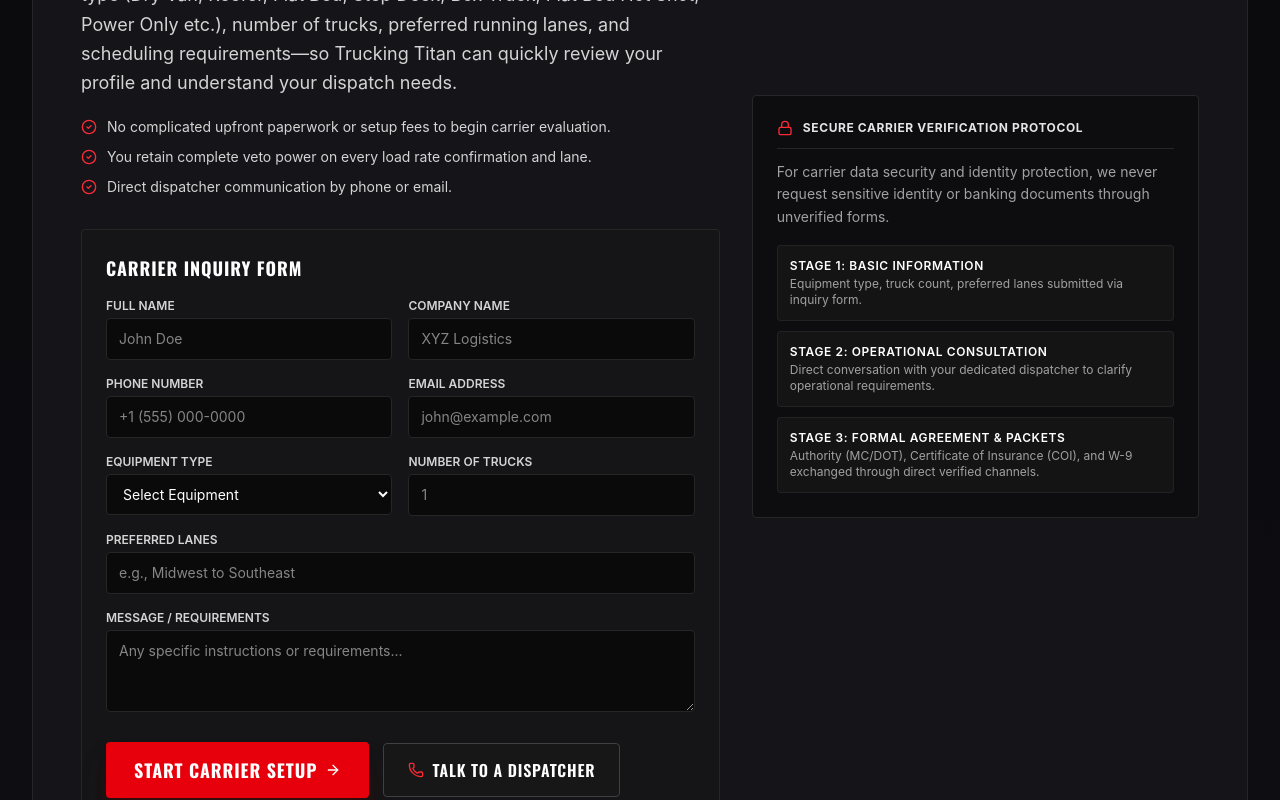
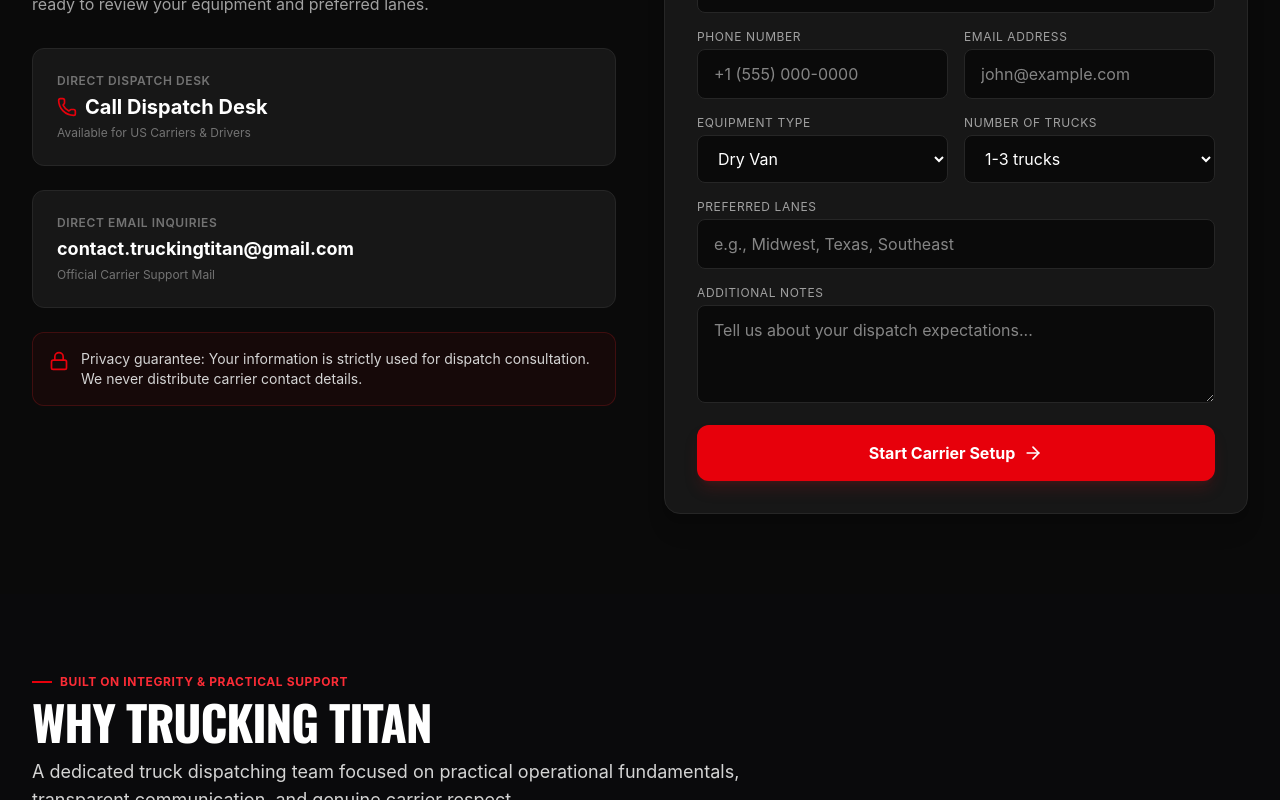
Before and after one commit to muhammadans558/Trucking-Titan, a React (Vite) app: page / in a window 1280 px wide. Shown: the part 6620-7420 px from the top of the page. Built offline with nearby package versions, Linux system fonts and the light colour scheme.

Commit message:
Update CarrierOnboarding.tsx

```diff
--- a/src/components/CarrierOnboarding.tsx
+++ b/src/components/CarrierOnboarding.tsx
@@ -9,255 +9,232 @@
 export const CarrierOnboarding: React.FC<CarrierOnboardingProps> = ({ onStartCarrierSetup }) => {
   const [isSubmitting, setIsSubmitting] = useState(false);
   const [submitted, setSubmitted] = useState(false);
+  const [formDataState, setFormDataState] = useState({
+    fullName: '',
+    companyName: '',
+    phoneNumber: '',
+    emailAddress: '',
+    equipmentType: 'Dry Van',
+    numberOfTrucks: '1-3 trucks',
+    preferredLanes: '',
+    message: ''
+  });
 
   const handleSubmit = async (e: React.FormEvent<HTMLFormElement>) => {
     e.preventDefault();
     setIsSubmitting(true);
 
-    const form = e.currentTarget;
-    const formData = {
-      fullName: (form.elements.namedItem('fullName') as HTMLInputElement)?.value || '',
-      companyName: (form.elements.namedItem('companyName') as HTMLInputElement)?.value || '',
-      phoneNumber: (form.elements.namedItem('phoneNumber') as HTMLInputElement)?.value || '',
-      emailAddress: (form.elements.namedItem('emailAddress') as HTMLInputElement)?.value || '',
-      equipmentType: (form.elements.namedItem('equipmentType') as HTMLSelectElement)?.value || '',
-      numberOfTrucks: (form.elements.namedItem('numberOfTrucks') as HTMLInputElement)?.value || '',
-      preferredLanes: (form.elements.namedItem('preferredLanes') as HTMLInputElement)?.value || '',
-      message: (form.elements.namedItem('message') as HTMLTextAreaElement)?.value || '',
-    };
-
     try {
-      const response = await fetch(
-        'https://formspree.io/f/mdekwpab',
-        {
+      const response = await fetch('https://formspree.io/f/mdekwpab', {
         method: 'POST',
-          body: JSON.stringify(formData),
-        }
-      );
+        headers: {
+          'Content-Type': 'application/json',
+          'Accept': 'application/json'
+        },
+        body: JSON.stringify({
+          fullName: formDataState.fullName,
+          companyName: formDataState.companyName,
+          phoneNumber: formDataState.phoneNumber,
+          emailAddress: formDataState.emailAddress,
+          equipmentType: formDataState.equipmentType,
+          numberOfTrucks: formDataState.numberOfTrucks,
+          preferredLanes: formDataState.preferredLanes,
+          message: formDataState.message
+        }),
+      });
 
       if (response.ok) {
         setSubmitted(true);
-        form.reset();
-        alert('Form successfully submit ho gaya aur data Google Sheet mein save ho gaya!');
+        onStartCarrierSetup();
       } else {
-        alert('Kuch masla ho gaya, baraye meherbani dobara koshish karein.');
+        alert('Kuch masla ho gaya hai, bara-e-meharbani dobara koshish karein.');
       }
     } catch (error) {
-      console.error('Error:', error);
-      alert('Network error ki wajah se form submit nahi ho saka.');
+      console.error('Error submitting form:', error);
+      alert('Network ka masla hai, dobara koshish karein.');
     } finally {
       setIsSubmitting(false);
     }
   };
 
   return (
-    <section className="py-16 md:py-20 bg-gradient-to-b from-[#0a0a0c] to-[#0e0e13] border-b border-neutral-800 relative">
+    <section id="onboarding" className="py-20 bg-neutral-950 text-white">
       <div className="max-w-7xl mx-auto px-4 sm:px-6 lg:px-8">
-        <div className="bg-[#141419] border border-neutral-800 p-6 sm:p-10 lg:p-12 rounded-sm relative overflow-hidden">
-          {/* Subtle Red Brand Accent Line on top */}
-          <div className="absolute top-0 left-0 right-0 h-1 bg-gradient-to-r from-red-600 via-red-500 to-neutral-800" />
+        <div className="grid grid-cols-1 lg:grid-cols-2 gap-12 items-center">
+          <div>
+            <span className="text-red-600 font-semibold uppercase tracking-wider text-sm">Get Connected With Our Team</span>
+            <h2 className="text-3xl sm:text-4xl font-black mt-2 mb-6">LET'S TALK ABOUT <span className="text-red-600">YOUR TRUCK.</span></h2>
+            <p className="text-neutral-400 mb-8">
+              Whether you are an owner-operator wanting to spend less time dialing brokers, or a small fleet seeking consistent dispatch coordination, we're ready to review your equipment and preferred lanes.
+            </p>
 
-          <div className="grid grid-cols-1 lg:grid-cols-12 gap-8 items-center">
-            <div className="lg:col-span-7">
-              <div className="flex items-center gap-2 text-xs font-bold uppercase tracking-wider text-red-500 mb-2.5">
-                <span className="w-5 h-0.5 bg-red-600 inline-block" />
-                <span>Streamlined Carrier Onboarding</span>
+            <div className="bg-neutral-900 border border-neutral-800 p-6 rounded-xl mb-6">
+              <span className="text-xs uppercase tracking-wider text-neutral-500 font-semibold block mb-1">Direct Dispatch Desk</span>
+              <a href={`tel:${COMPANY_PHONE_TEL}`} className="text-xl font-bold flex items-center gap-2 hover:text-red-600 transition-colors">
+                <Phone className="w-5 h-5 text-red-600" />
+                Call Dispatch Desk
+              </a>
+              <span className="text-xs text-neutral-500 mt-1 block">Available for US Carriers & Drivers</span>
             </div>
 
-              <h2 className="text-3xl sm:text-4xl md:text-5xl font-bold font-heading uppercase text-white tracking-tight leading-tight">
-                Ready to Put Your <br />
-                <span className="text-red-500">Next Load in Motion?</span>
-              </h2>
+            <div className="bg-neutral-900 border border-neutral-800 p-6 rounded-xl mb-6">
+              <span className="text-xs uppercase tracking-wider text-neutral-500 font-semibold block mb-1">Direct Email Inquiries</span>
+              <a href="mailto:contact.truckingtitan@gmail.com" className="text-lg font-bold hover:text-red-600 transition-colors">
+                contact.truckingtitan@gmail.com
+              </a>
+              <span className="text-xs text-neutral-500 mt-1 block">Official Carrier Support Mail</span>
+            </div>
 
-              <p className="mt-4 text-base sm:text-lg text-neutral-300 leading-relaxed font-normal">
-                Carriers can provide their basic operational details—such as equipment type (Dry Van, Reefer, Flat Bed, Step Deck, Box Truck, Flat Bed Hot Shot, Power Only etc.), number of trucks, preferred running lanes, and scheduling requirements—so Trucking Titan can quickly review your profile and understand your dispatch needs.
-              </p>
-
-              <div className="mt-5 space-y-2.5">
-                <div className="flex items-start gap-2.5 text-sm text-neutral-300">
-                  <CheckCircle2 className="w-4 h-4 text-red-500 shrink-0 mt-0.5" />
-                  <span>No complicated upfront paperwork or setup fees to begin carrier evaluation.</span>
-                </div>
-                <div className="flex items-start gap-2.5 text-sm text-neutral-300">
-                  <CheckCircle2 className="w-4 h-4 text-red-500 shrink-0 mt-0.5" />
-                  <span>You retain complete veto power on every load rate confirmation and lane.</span>
-                </div>
-                <div className="flex items-start gap-2.5 text-sm text-neutral-300">
-                  <CheckCircle2 className="w-4 h-4 text-red-500 shrink-0 mt-0.5" />
-                  <span>Direct dispatcher communication by phone or email.</span>
+            <div className="border border-red-900/40 bg-red-950/20 p-4 rounded-xl flex items-start gap-3 text-sm text-neutral-300">
+              <Lock className="w-5 h-5 text-red-600 shrink-0 mt-0.5" />
+              <p>Privacy guarantee: Your information is strictly used for dispatch consultation. We never distribute carrier contact details.</p>
             </div>
           </div>
 
-              {/* Onboarding Form Connected to Google Sheets */}
-              <form onSubmit={handleSubmit} className="mt-8 space-y-4 bg-neutral-900/50 p-6 border border-neutral-800 rounded-sm">
-                <h3 className="text-lg font-bold text-white uppercase tracking-wider mb-4">Carrier Inquiry Form</h3>
+          <div className="bg-neutral-900 border border-neutral-800 p-8 rounded-2xl shadow-xl">
+            {!submitted ? (
+              <form onSubmit={handleSubmit} className="space-y-4">
+                <h3 className="text-2xl font-bold mb-2">Carrier Quick Setup</h3>
+                <p className="text-neutral-400 text-sm mb-6">Fill out your fleet details below and our team will reach out immediately.</p>
 
-                <div className="grid grid-cols-1 sm:grid-cols-2 gap-4">
                 <div>
-                    <label className="block text-xs font-semibold text-neutral-300 uppercase mb-1">Full Name</label>
+                  <label className="block text-xs uppercase tracking-wider text-neutral-400 mb-1">Full Name</label>
                   <input
                     type="text"
                     name="fullName"
                     required
+                    value={formDataState.fullName}
+                    onChange={(e) => setFormDataState({...formDataState, fullName: e.target.value})}
+                    className="w-full bg-neutral-950 border border-neutral-800 rounded-lg px-4 py-3 text-white focus:outline-none focus:border-red-600"
                     placeholder="John Doe"
-                      className="w-full bg-neutral-950 border border-neutral-800 text-white px-3 py-2.5 text-sm rounded-sm focus:outline-none focus:border-red-500"
                   />
                 </div>
+
                 <div>
-                    <label className="block text-xs font-semibold text-neutral-300 uppercase mb-1">Company Name</label>
+                  <label className="block text-xs uppercase tracking-wider text-neutral-400 mb-1">Company Name</label>
                   <input
                     type="text"
                     name="companyName"
                     required
-                      placeholder="XYZ Logistics"
-                      className="w-full bg-neutral-950 border border-neutral-800 text-white px-3 py-2.5 text-sm rounded-sm focus:outline-none focus:border-red-500"
+                    value={formDataState.companyName}
+                    onChange={(e) => setFormDataState({...formDataState, companyName: e.target.value})}
+                    className="w-full bg-neutral-950 border border-neutral-800 rounded-lg px-4 py-3 text-white focus:outline-none focus:border-red-600"
+                    placeholder="Titan Logistics LLC"
+                  />
+                </div>
+
+                <div className="grid grid-cols-1 sm:grid-cols-2 gap-4">
+                  <div>
+                    <label className="block text-xs uppercase tracking-wider text-neutral-400 mb-1">Phone Number</label>
+                    <input
+                      type="tel"
+                      name="phoneNumber"
+                      required
+                      value={formDataState.phoneNumber}
+                      onChange={(e) => setFormDataState({...formDataState, phoneNumber: e.target.value})}
+                      className="w-full bg-neutral-950 border border-neutral-800 rounded-lg px-4 py-3 text-white focus:outline-none focus:border-red-600"
+                      placeholder="+1 (555) 000-0000"
+                    />
+                  </div>
+                  <div>
+                    <label className="block text-xs uppercase tracking-wider text-neutral-400 mb-1">Email Address</label>
+                    <input
+                      type="email"
+                      name="emailAddress"
+                      required
+                      value={formDataState.emailAddress}
+                      onChange={(e) => setFormDataState({...formDataState, emailAddress: e.target.value})}
+                      className="w-full bg-neutral-950 border border-neutral-800 rounded-lg px-4 py-3 text-white focus:outline-none focus:border-red-600"
+                      placeholder="john@example.com"
                     />
                   </div>
                 </div>
 
                 <div className="grid grid-cols-1 sm:grid-cols-2 gap-4">
                   <div>
-                    <label className="block text-xs font-semibold text-neutral-300 uppercase mb-1">Phone Number</label>
-                    <input
-                      type="tel"
-                      name="phoneNumber"
-                      required
-                      placeholder="+1 (555) 000-0000"
-                      className="w-full bg-neutral-950 border border-neutral-800 text-white px-3 py-2.5 text-sm rounded-sm focus:outline-none focus:border-red-500"
-                    />
-                  </div>
-                  <div>
-                    <label className="block text-xs font-semibold text-neutral-300 uppercase mb-1">Email Address</label>
-                    <input
-                      type="email"
-                      name="emailAddress"
-                      required
-                      placeholder="john@example.com"
-                      className="w-full bg-neutral-950 border border-neutral-800 text-white px-3 py-2.5 text-sm rounded-sm focus:outline-none focus:border-red-500"
-                    />
-                  </div>
-                </div>
-
-                <div className="grid grid-cols-1 sm:grid-cols-2 gap-4">
-                  <div>
-                    <label className="block text-xs font-semibold text-neutral-300 uppercase mb-1">Equipment Type</label>
+                    <label className="block text-xs uppercase tracking-wider text-neutral-400 mb-1">Equipment Type</label>
                     <select
                       name="equipmentType"
-                      required
-                      className="w-full bg-neutral-950 border border-neutral-800 text-white px-3 py-2.5 text-sm rounded-sm focus:outline-none focus:border-red-500"
+                      value={formDataState.equipmentType}
+                      onChange={(e) => setFormDataState({...formDataState, equipmentType: e.target.value})}
+                      className="w-full bg-neutral-950 border border-neutral-800 rounded-lg px-4 py-3 text-white focus:outline-none focus:border-red-600"
                     >
-                      <option value="">Select Equipment</option>
                       <option value="Dry Van">Dry Van</option>
                       <option value="Reefer">Reefer</option>
-                      <option value="Flat Bed">Flat Bed</option>
-                      <option value="Step Deck">Step Deck</option>
-                      <option value="Box Truck">Box Truck</option>
-                      <option value="Hot Shot">Flat Bed Hot Shot</option>
+                      <option value="Flatbed">Flatbed</option>
                       <option value="Power Only">Power Only</option>
                     </select>
                   </div>
                   <div>
-                    <label className="block text-xs font-semibold text-neutral-300 uppercase mb-1">Number of Trucks</label>
-                    <input
-                      type="number"
+                    <label className="block text-xs uppercase tracking-wider text-neutral-400 mb-1">Number of Trucks</label>
+                    <select
                       name="numberOfTrucks"
-                      required
-                      placeholder="1"
-                      className="w-full bg-neutral-950 border border-neutral-800 text-white px-3 py-2.5 text-sm rounded-sm focus:outline-none focus:border-red-500"
-                    />
+                      value={formDataState.numberOfTrucks}
+                      onChange={(e) => setFormDataState({...formDataState, numberOfTrucks: e.target.value})}
+                      className="w-full bg-neutral-950 border border-neutral-800 rounded-lg px-4 py-3 text-white focus:outline-none focus:border-red-600"
+                    >
+                      <option value="1-3 trucks">1-3 trucks</option>
+                      <option value="4-10 trucks">4-10 trucks</option>
+                      <option value="11+ trucks">11+ trucks</option>
+                    </select>
                   </div>
                 </div>
 
                 <div>
-                  <label className="block text-xs font-semibold text-neutral-300 uppercase mb-1">Preferred Lanes</label>
+                  <label className="block text-xs uppercase tracking-wider text-neutral-400 mb-1">Preferred Lanes</label>
                   <input
                     type="text"
                     name="preferredLanes"
-                    placeholder="e.g., Midwest to Southeast"
-                    className="w-full bg-neutral-950 border border-neutral-800 text-white px-3 py-2.5 text-sm rounded-sm focus:outline-none focus:border-red-500"
+                    value={formDataState.preferredLanes}
+                    onChange={(e) => setFormDataState({...formDataState, preferredLanes: e.target.value})}
+                    className="w-full bg-neutral-950 border border-neutral-800 rounded-lg px-4 py-3 text-white focus:outline-none focus:border-red-600"
+                    placeholder="e.g., Midwest, Texas, Southeast"
                   />
                 </div>
 
                 <div>
-                  <label className="block text-xs font-semibold text-neutral-300 uppercase mb-1">Message / Requirements</label>
+                  <label className="block text-xs uppercase tracking-wider text-neutral-400 mb-1">Additional Notes</label>
                   <textarea
                     name="message"
                     rows={3}
-                    placeholder="Any specific instructions or requirements..."
-                    className="w-full bg-neutral-950 border border-neutral-800 text-white px-3 py-2.5 text-sm rounded-sm focus:outline-none focus:border-red-500"
+                    value={formDataState.message}
+                    onChange={(e) => setFormDataState({...formDataState, message: e.target.value})}
+                    className="w-full bg-neutral-950 border border-neutral-800 rounded-lg px-4 py-3 text-white focus:outline-none focus:border-red-600"
+                    placeholder="Tell us about your dispatch expectations..."
                   ></textarea>
                 </div>
 
-                <div className="pt-2 flex flex-col sm:flex-row items-stretch sm:items-center gap-3.5">
                 <button
                   type="submit"
                   disabled={isSubmitting}
-                    className="inline-flex items-center justify-center gap-2 bg-red-600 hover:bg-red-700 text-white font-heading text-base sm:text-lg font-bold uppercase tracking-wider px-7 py-3.5 rounded-sm shadow-xl shadow-red-950/60 transition-all cursor-pointer disabled:opacity-50"
+                  className="w-full bg-red-600 hover:bg-red-700 text-white font-bold py-4 rounded-xl transition-colors flex items-center justify-center gap-2 cursor-pointer shadow-lg shadow-red-900/30"
                 >
                   {isSubmitting ? (
                     <>
                       <Loader2 className="w-5 h-5 animate-spin" />
-                        <span>Submitting...</span>
+                      Submitting...
                     </>
                   ) : (
                     <>
-                        <span>Start Carrier Setup</span>
-                        <ArrowRight className="w-4 h-4" />
+                      Start Carrier Setup
+                      <ArrowRight className="w-5 h-5" />
                     </>
                   )}
                 </button>
-
-                  <a
-                    href={COMPANY_PHONE_TEL}
-                    className="inline-flex items-center justify-center gap-2 bg-neutral-900 hover:bg-neutral-800 text-white border border-neutral-700 hover:border-red-500 font-heading text-base font-semibold uppercase tracking-wider px-6 py-3.5 rounded-sm transition-all"
+              </form>
+            ) : (
+              <div className="text-center py-12">
+                <CheckCircle2 className="w-16 h-16 text-green-500 mx-auto mb-4" />
+                <h3 className="text-2xl font-bold mb-2">Request Received!</h3>
+                <p className="text-neutral-400 mb-6">Thank you, {formDataState.fullName}. Your carrier details have been received successfully.</p>
+                <button
+                  onClick={() => setSubmitted(false)}
+                  className="bg-neutral-800 hover:bg-neutral-700 text-white px-6 py-2 rounded-lg text-sm font-semibold transition-colors"
                 >
-                    <Phone className="w-4 h-4 text-red-500" />
-                    <span>Talk to a Dispatcher</span>
-                  </a>
+                  Submit Another Request
+                </button>
               </div>
-              </form>
-            </div>
-
-            {/* Right Card: Secure Compliance Flow */}
-            <div className="lg:col-span-5 bg-[#0d0d10] border border-neutral-800 p-5 sm:p-6 rounded-sm">
-              <div className="flex items-center gap-2.5 text-xs font-bold uppercase tracking-wider text-neutral-200 pb-3 border-b border-neutral-800">
-                <Lock className="w-4 h-4 text-red-500" />
-                <span>Secure Carrier Verification Protocol</span>
-              </div>
-
-              <p className="mt-3 text-xs sm:text-sm text-neutral-400 leading-relaxed">
-                For carrier data security and identity protection, we never request sensitive identity or banking documents through unverified forms.
-              </p>
-
-              <div className="mt-4 space-y-2.5">
-                <div className="p-3 bg-neutral-900/80 border border-neutral-800/80 rounded-sm">
-                  <div className="text-xs font-semibold text-white uppercase tracking-wider">
-                    Stage 1: Basic Information
-                  </div>
-                  <div className="text-xs text-neutral-400 mt-0.5">
-                    Equipment type, truck count, preferred lanes submitted via inquiry form.
-                  </div>
-                </div>
-
-                <div className="p-3 bg-neutral-900/80 border border-neutral-800/80 rounded-sm">
-                  <div className="text-xs font-semibold text-white uppercase tracking-wider">
-                    Stage 2: Operational Consultation
-                  </div>
-                  <div className="text-xs text-neutral-400 mt-0.5">
-                    Direct conversation with your dedicated dispatcher to clarify operational requirements.
-                  </div>
-                </div>
-
-                <div className="p-3 bg-neutral-900/80 border border-neutral-800/80 rounded-sm">
-                  <div className="text-xs font-semibold text-white uppercase tracking-wider">
-                    Stage 3: Formal Agreement & Packets
-                  </div>
-                  <div className="text-xs text-neutral-400 mt-0.5">
-                    Authority (MC/DOT), Certificate of Insurance (COI), and W-9 exchanged through direct verified channels.
-                  </div>
-                </div>
-              </div>
-            </div>
+            )}
           </div>
         </div>
       </div>
```
Lines whose indentation alone changed are shown as unchanged.
